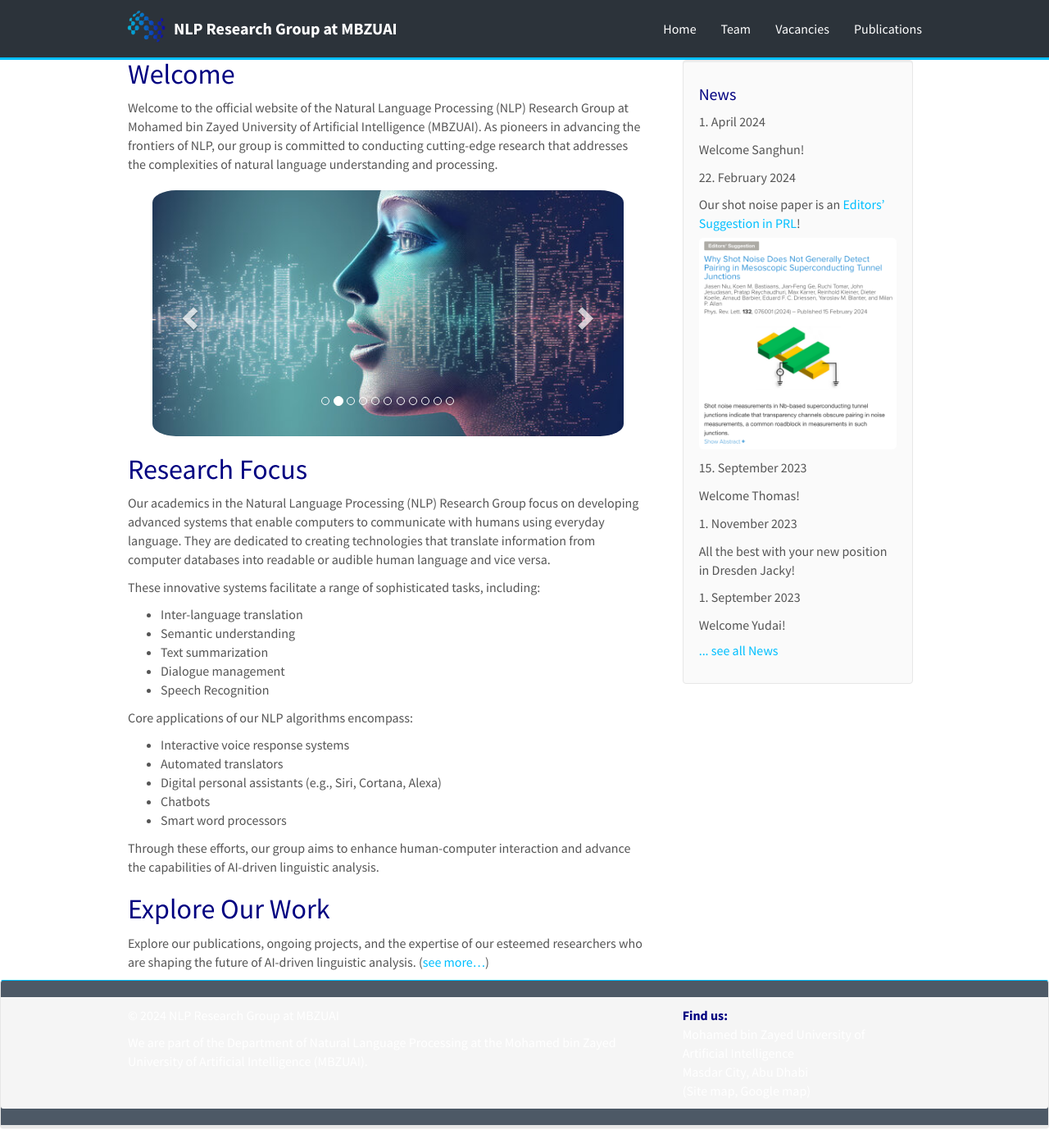
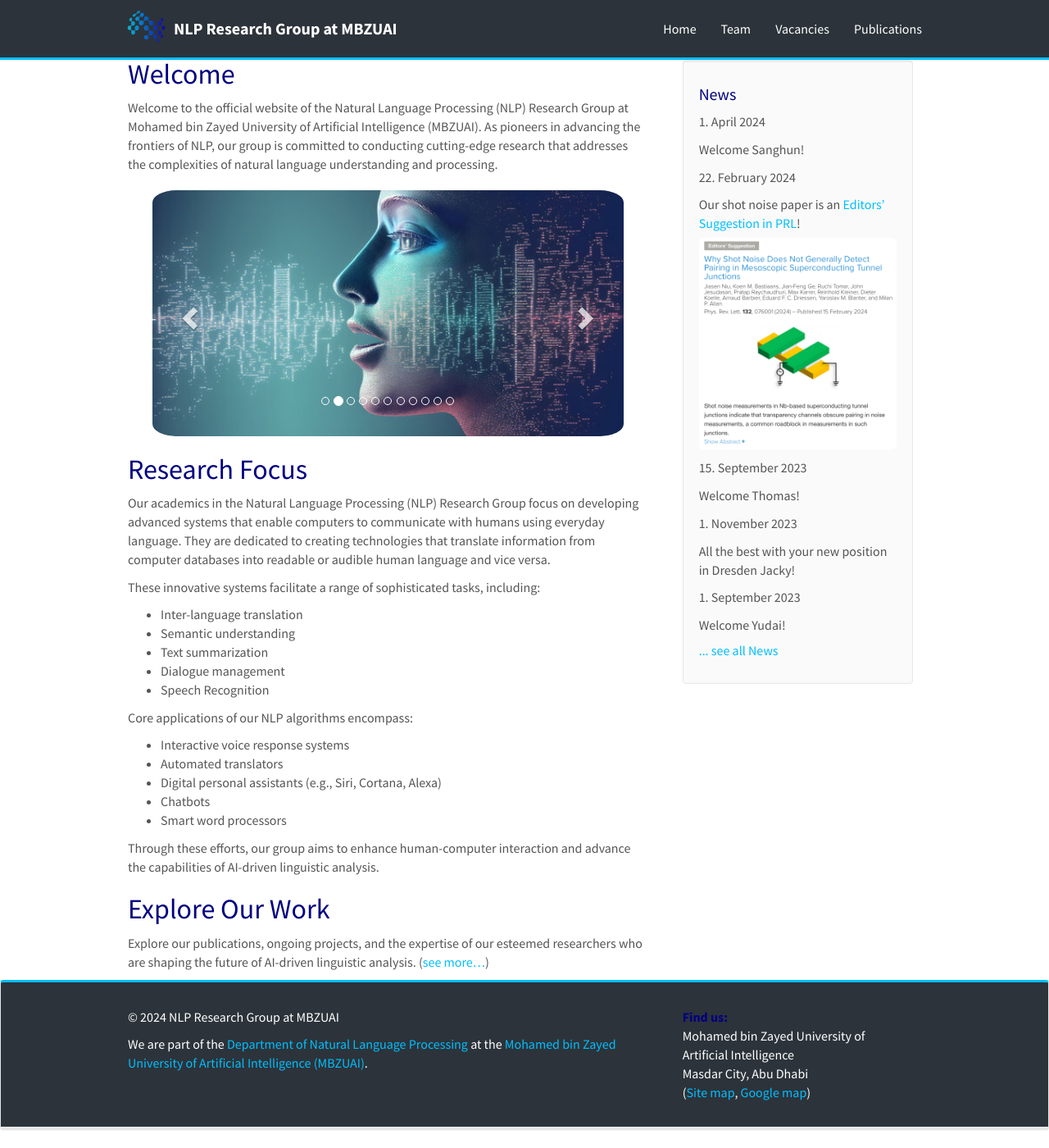
Before and after one commit to RamzaBasharat/MBZUAI, a Jekyll site: the page built from _pages/home.md, in a window 1280 px wide and 1400 px high, scrolled down 20 px. Shown: the whole window at 82% size. Built offline with Jekyll 4.4.1, drawn with Linux system fonts in a browser that asks for light colours; nearby versions of some CDN libraries.

Commit message:
updating footeer

```diff
--- a/_includes/footer.html
+++ b/_includes/footer.html
@@ -1,7 +1,7 @@
 <div id="footer" class="panel">
-  <div class="panel-footer">
-	<div class="container-fluid">
-	  <div class="row">
+  <div class="panel-footer bg-color">
+	<div class="container-fluid bg-color">
+	  <div class="row bg-color">
 		<div class="col-sm-8">
 		  <p>&copy 2024 NLP Research Group at MBZUAI</p>
               <p>We are part of the <a href="https://mbzuai.ac.ae/research/department/natural-language-processing-department/" target="_blank">Department of Natural Language Processing</a> at the<a href="https://mbzuai.ac.ae/" target="_blank"> Mohamed bin Zayed University of Artificial Intelligence (MBZUAI)</a>.</p>
--- a/css/main.scss
+++ b/css/main.scss
@@ -127,11 +127,10 @@ color: #00bfff;
     text-transform: none;
 }
 
-.footer{
+.bg-color{
+background-color: #2c333a;
 color: #fff;
-background-color: #4d5966;
 }
-
 //-----------------
 
 /* Navbar background and text color */
@@ -184,19 +183,19 @@ background-color: #4d5966;
 
 /* Footer background and text color */
 #footer {
-    background-color: #4d5966; /* Background color */
+    background-color: #2c333a; /* Background color */
     color: #fff; /* Text color */
     padding: 20px 0; /* Padding top and bottom */
-    border-top: 1px solid #00bfff; /* Top border color */
+    border-top: 3px solid #00bfff; /* Top border color */
 }
 
 #footer p {
     margin-bottom: 10px; /* Bottom margin for paragraphs */
 }
 
-#footer a {
-    color: #fff; /* Link text color */
-}
+// #footer a {
+//     color: #fff; /* Link text color */
+// }
 
 #footer a:hover {
     color: #00bfff; /* Link text color on hover */
@@ -204,7 +203,8 @@ background-color: #4d5966;
 
 /* Footer logo */
 #footer-logo {
-    height: 30px; /* Adjust the height of the logo */
+    height: 40px; /* Adjust the height of the logo */
     width: auto; /* Maintain aspect ratio */
-    margin-bottom: 10px; /* Space below the logo */
+//     margin-bottom: 10px; /* Space below the logo */
+    margin-right: 10px; /* Space below the logo */
 }
```
